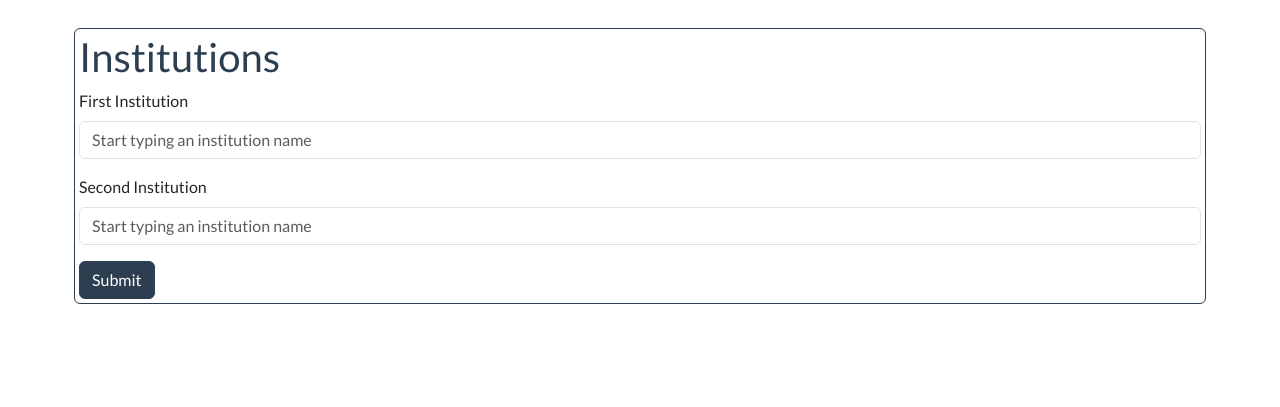
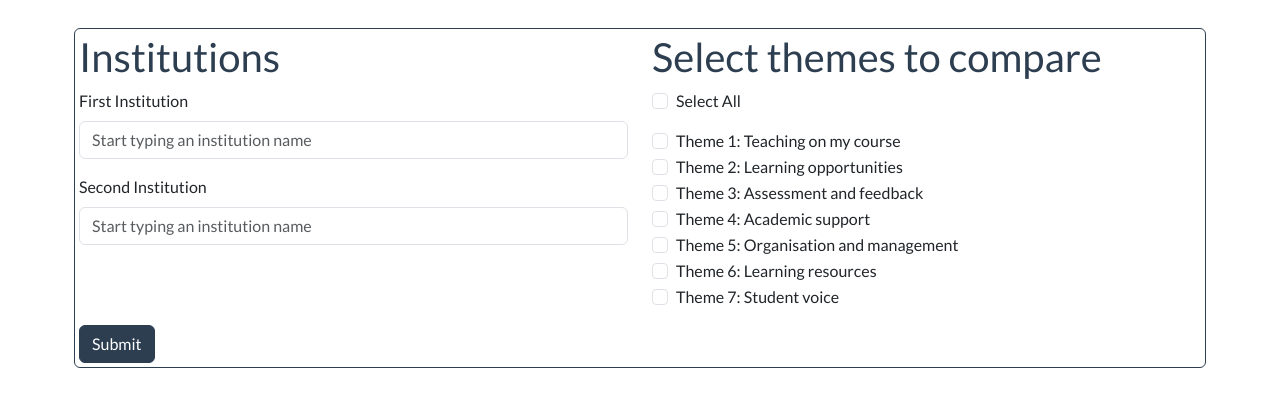
Before and after one commit to emwad/CS50-final-project, a Flask app: page / in a window 1280 px wide. Shown: the part 72-479 px from the top of the page. Run offline with Flask 3, Linux system fonts and the light colour scheme; data that the repository does not hold is empty; some libraries are stand-ins or nearby versions.

Commit message:
Tweaked layout of form and added theme section

```diff
--- a/templates/index.html
+++ b/templates/index.html
@@ -5,8 +5,10 @@
 <div class="container mt-4">
     <div class="row">
         <div class="col-md border border-primary rounded p-1 m-1">
+            <form autocomplete="off" action="/" method="post">
+                <div class="row">
+                    <div class="col">
                         <h1 class="display-6 text-primary">Institutions</h1>
-            <form autocomplete="off" action="/" method="post">
                         <div class="mb-3 position-relative autocomplete">
                             <label for="inst1" class="form-label">First Institution</label>
                             <input type="text" id="inst1_name" name="inst1_name" class="form-control" placeholder="Start typing an institution name">
@@ -17,7 +19,43 @@
                             <label for="inst2" class="form-label">Second Institution</label>
                             <input type="search" id="inst2_name" name="inst2_name" class="form-control" placeholder="Start typing an institution name">
                             <input type="hidden" id="inst2_id" name="inst2_id">
-
+                        </div>
+                    </div>
+                    <div class="col">
+                        <h1 class="display-6 text-primary">Select themes to compare</h1>
+                            <div class="mb-3 position-relative form-check">
+                                <input class="form-check-input" onClick="checkAll(this)" type="checkbox" id="All" name="All" value="All">
+                                <label class="form-check-label">Select All</label>
+                            </div>
+                            <div class="position-relative form-check">
+                                <input class="form-check-input" type="checkbox" id="Theme1" name="Theme1" value="Theme1">
+                                <label class="form-check-label">Theme 1: Teaching on my course</label>
+                            </div>
+                            <div class="position-relative form-check">
+                                <input class="form-check-input" type="checkbox" id="Theme2" name="Theme2" value="Theme2">
+                                <label class="form-check-label">Theme 2: Learning opportunities</label>
+                            </div>
+                            <div class="position-relative form-check">
+                                <input class="form-check-input" type="checkbox" id="Theme3" name="Theme3" value="Theme3">
+                                <label class="form-check-label">Theme 3: Assessment and feedback</label>
+                            </div>
+                            <div class="position-relative form-check">
+                                <input class="form-check-input" type="checkbox" id="Theme4" name="Theme4" value="Theme4">
+                                <label class="form-check-label">Theme 4: Academic support</label>
+                            </div>
+                            <div class="position-relative form-check">
+                                <input class="form-check-input" type="checkbox" id="Theme5" name="Theme5" value="Theme5">
+                                <label class="form-check-label">Theme 5: Organisation and management</label>
+                            </div>
+                            <div class="position-relative form-check">
+                                <input class="form-check-input" type="checkbox" id="Theme6" name="Theme6" value="Theme6">
+                                <label class="form-check-label">Theme 6: Learning resources</label>
+                            </div>
+                            <div class="mb-3 position-relative form-check">
+                                <input class="form-check-input" type="checkbox" id="Theme7" name="Theme7" value="Theme7">
+                                <label class="form-check-label">Theme 7: Student voice</label>
+                            </div>
+                    </div>
                 </div>
             <button type="submit" class="btn btn-primary">Submit</button>
             </form>
@@ -65,6 +103,13 @@ document.addEventListener("DOMContentLoaded", () => {
     setupAutocomplete("inst1_name", "inst1_id");
     setupAutocomplete("inst2_name", "inst2_id");
 });
+
+function checkAll(source) {
+    checkboxes = document.getElementsByClassName('form-check-input');
+    for(var i=0, n=checkboxes.length;i<n;i++) {
+        checkboxes[i].checked = source.checked;
+    }
+}
 </script>
 
 
```
Lines whose indentation alone changed are shown as unchanged.
